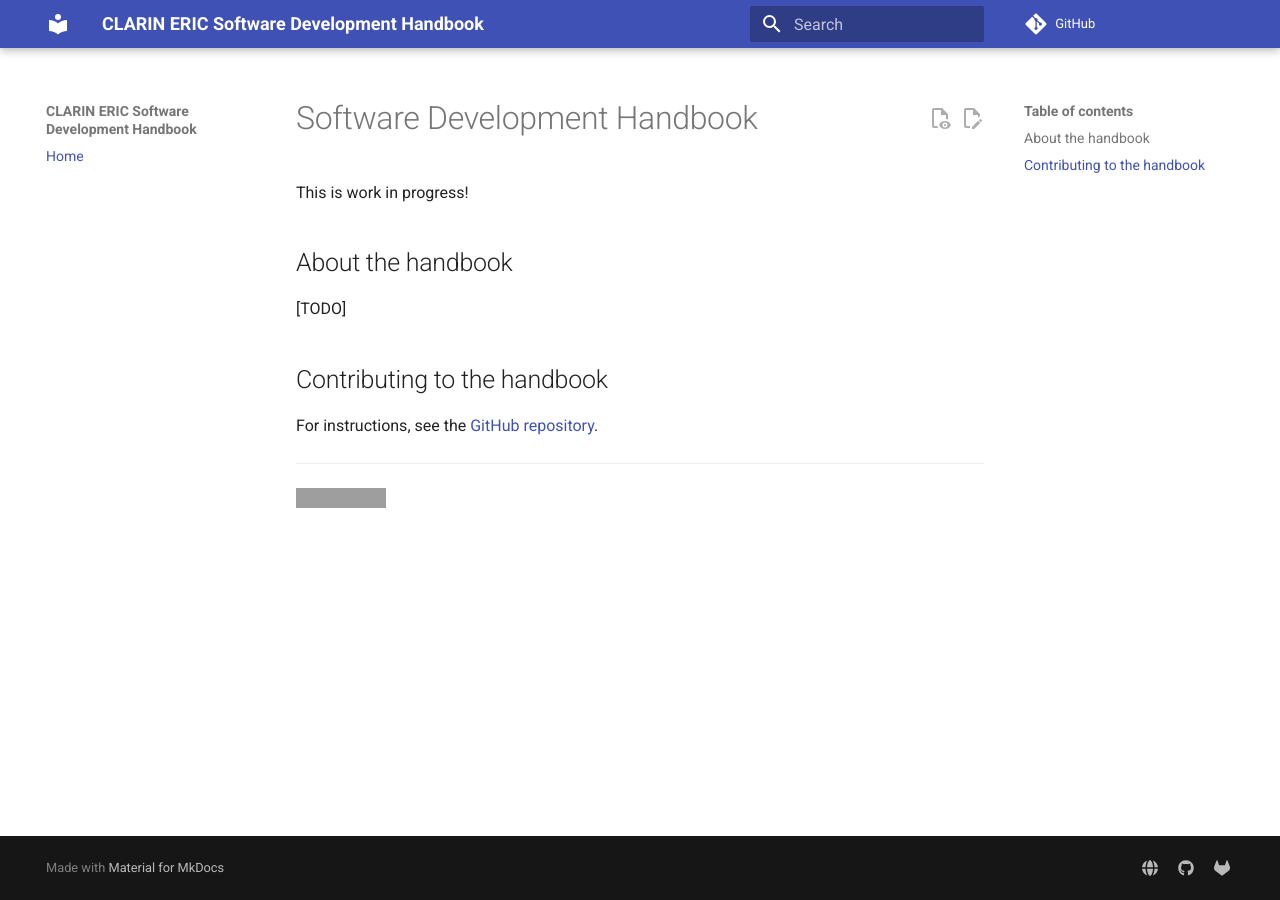
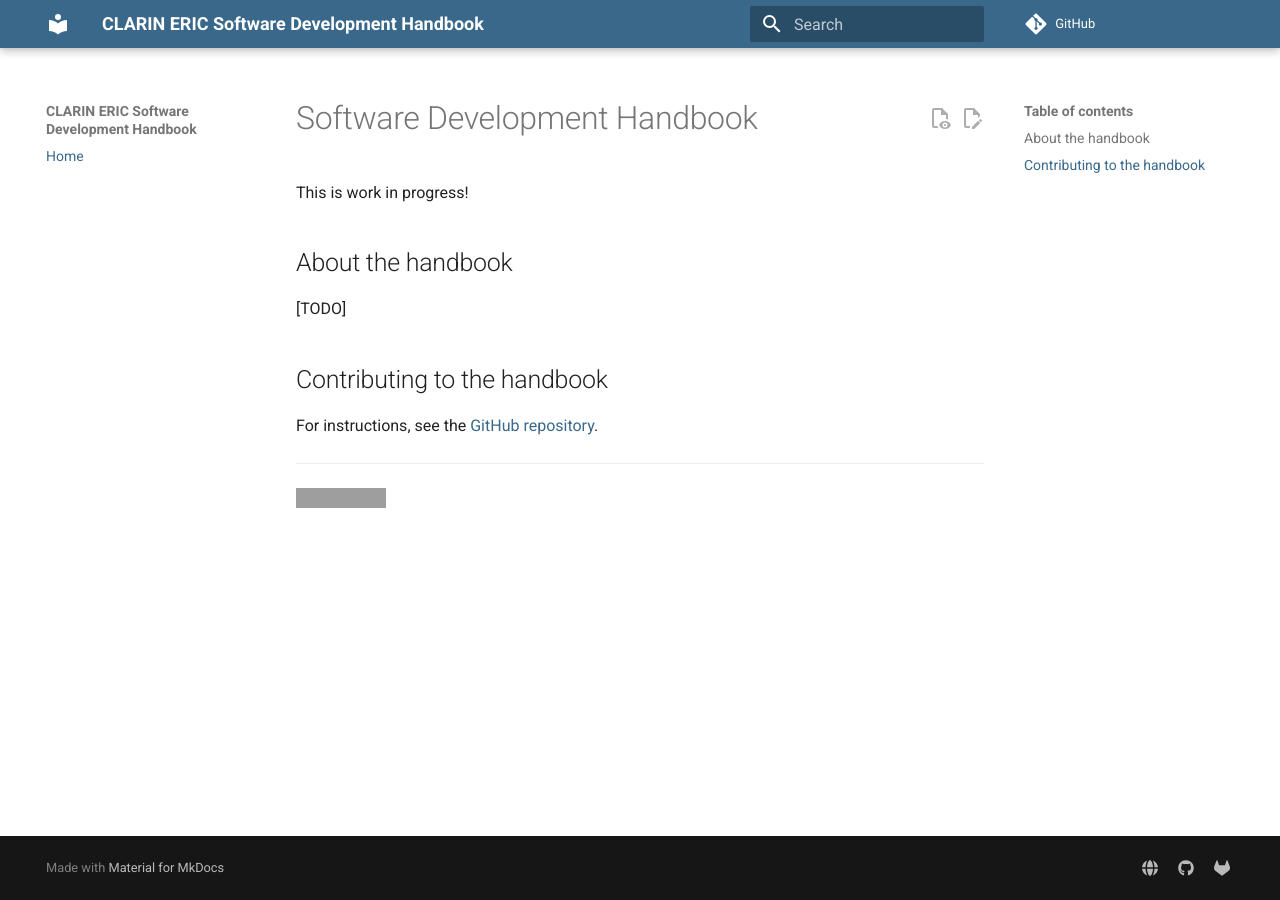
Before and after one commit to clarin-eric/handbook-development, an MkDocs documentation site: the page built from docs/index.md, in a window 1280 px wide. Built offline with MkDocs 1.6.1 and Material for MkDocs 9.7.7, drawn with Linux system fonts in a browser that asks for light colours; comment, search, counter and statistics services are not loaded; grey boxes are pictures that could not be loaded.

Commit message:
clarin colours

```diff
--- /dev/null
+++ b/docs/stylesheets/clarin-colours.css
@@ -0,0 +1,5 @@
+:root {
+  --md-primary-fg-color:        #39688B;
+  --md-primary-fg-color--light: #0080AA;
+  --md-primary-fg-color--dark:  #07426E;
+}
--- a/mkdocs.yml
+++ b/mkdocs.yml
@@ -21,6 +21,8 @@ extra:
       link: https://github.com/clarin-eric
     - icon: fontawesome/brands/gitlab
       link: https://gitlab.com/CLARIN-ERIC
+extra_css:
+  - stylesheets/clarin-colours.css
 
 nav:
   - Home: index.md
```
